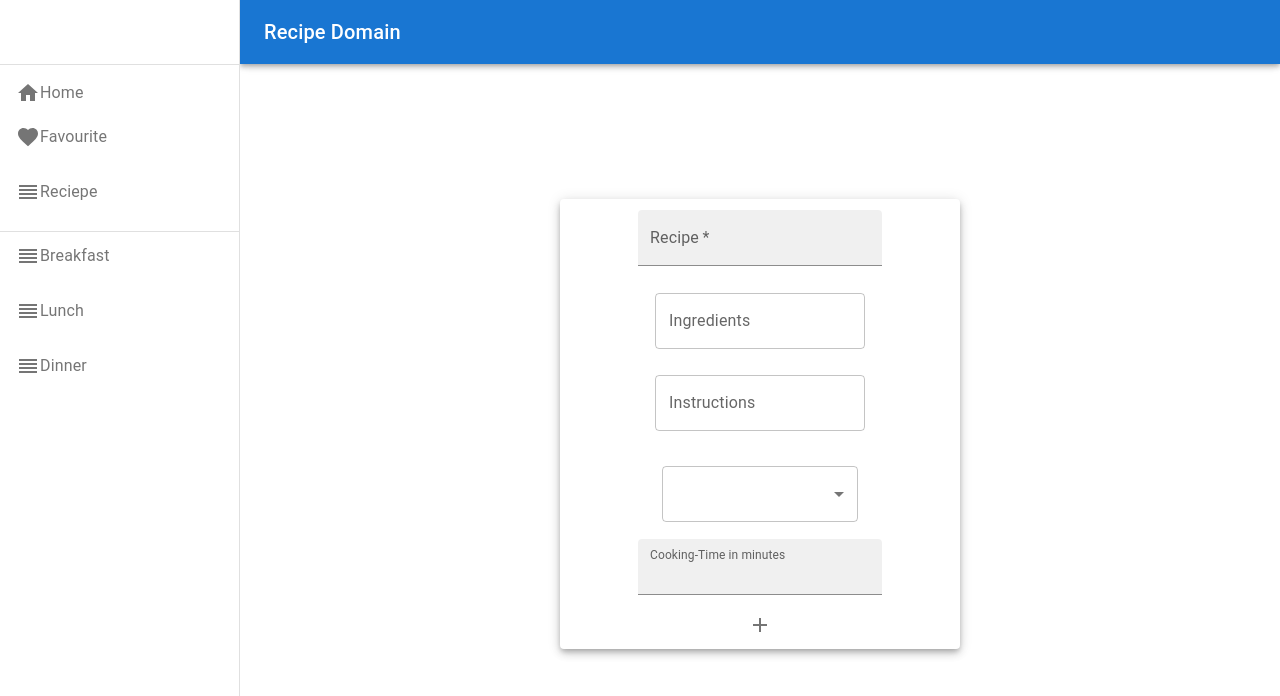
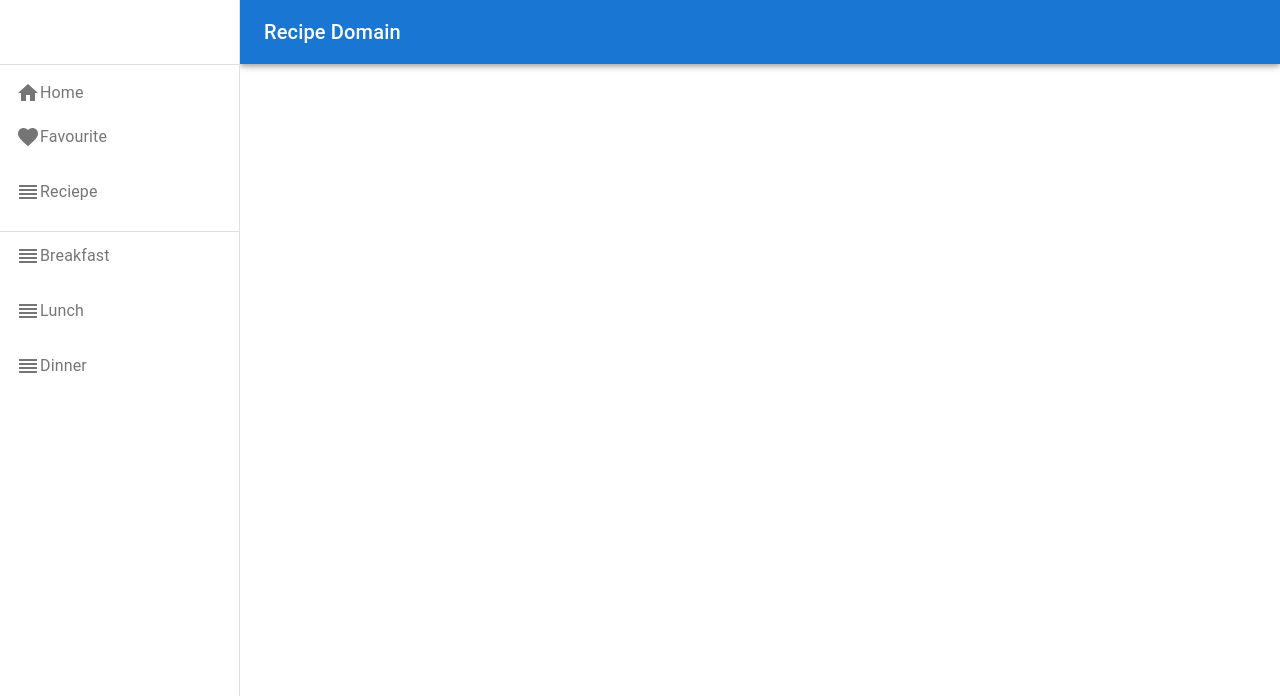
Before and after one commit to EdwardCodeTriber/Online-Recipe-website-, a React (Vite) app in the folder recipe-app/: page /Navigation in a window 1280 px wide. Shown: the top 696 px of the page. Built offline with nearby package versions, Linux system fonts and the light colour scheme.

Commit message:
Moved Coponents

```diff
--- a/recipe-app/src/Components/Navigation.jsx
+++ b/recipe-app/src/Components/Navigation.jsx
@@ -21,13 +21,7 @@ import Toolbar from "@mui/material/Toolbar";
 import Typography from "@mui/material/Typography";
 import TextField from '@mui/material/TextField';
 
-import AddIcon from "@mui/icons-material/Add";
-import Paper from "@mui/material/Paper";
 
-import InputLabel from '@mui/material/InputLabel';
-import MenuItem from '@mui/material/MenuItem';
-import FormControl from '@mui/material/FormControl';
-import Select from '@mui/material/Select';
 
 const drawerWidth = 240;
 
@@ -51,11 +45,7 @@ function Navigation(props) {
     }
   };
 
-  const [category, setCategory] = React.useState('');
 
-  const handleChange = (event) => {
-    setCategory(event.target.value);
-  };
 
   const drawer = (
     <div>
@@ -208,86 +198,7 @@ function Navigation(props) {
         <Toolbar />
         <Typography paragraph>
           {/* Show Content in a paper component */}
-          <form >
-        <Paper
-          elevation={5}
-          component="paper"
-          sx={{
-            p: "2px 4px",
-            display: "flex",
-            flexDirection:"column",
-            alignItems: "center",
-            width: 400,
-            height: 450,
-            gap: 1,
-          }}
-        >
-          <TextField
-          sx={{
-            margin:"auto"
-          }}
-          required
-          id="filled-required"
-          label="Recipe"
-        //   defaultValue="Hello World"
-          variant="filled"
-        />
 
-          <TextField
-          sx={{
-            margin:"auto"
-          }}
-          id="outlined-multiline-static"
-          label="Ingredients"
-          multiline
-          rows={1}
-        //   defaultValue="Default Value"
-        />
-        <TextField
-        sx={{
-            margin:"auto"
-          }}
-          id="outlined-multiline-static"
-          label="Instructions"
-          multiline
-          rows={1}
-        //   defaultValue="Default Value"
-        />
-        <InputLabel id="demo-simple-select-label"></InputLabel>
-        <Select
-          sx={{
-            margin:"auto",
-            width:0.5,
-          }}
-          labelId="demo-simple-select-label"
-          id="demo-simple-select"
-          value={category}
-          label="category"
-          onChange={handleChange}
-        >
-          <MenuItem value={10}>Dessert</MenuItem>
-          <MenuItem value={20}>Main Course</MenuItem>
-          <MenuItem value={30}>Appetiser</MenuItem>
-        </Select>
-        <TextField
-          id="filled-number"
-          label="Cooking-Time in minutes"
-          type="number"
-          onChange={(e) => setTask({ ...tasks, task: e.target.value })}
-          InputLabelProps={{
-            shrink: true,
-          }}
-          variant="filled"
-        />
-
-
-          {/* <Divider sx={{ height: 28, m: 0.5 }} orientation="vertical" /> */}
-          {/* <button type="submit"> add</button> */}
-          <IconButton type="submit" sx={{ p: "10px" }} aria-label="add">
-            <AddIcon/>
-          </IconButton>
-        </Paper>
-      </form>
         </Typography>
         <Typography paragraph>
           {/* Show Content in a paper component */}
```
Also changed, not shown: recipe-app/src/Pages/Popadd.jsx (+70 -20 lines).
